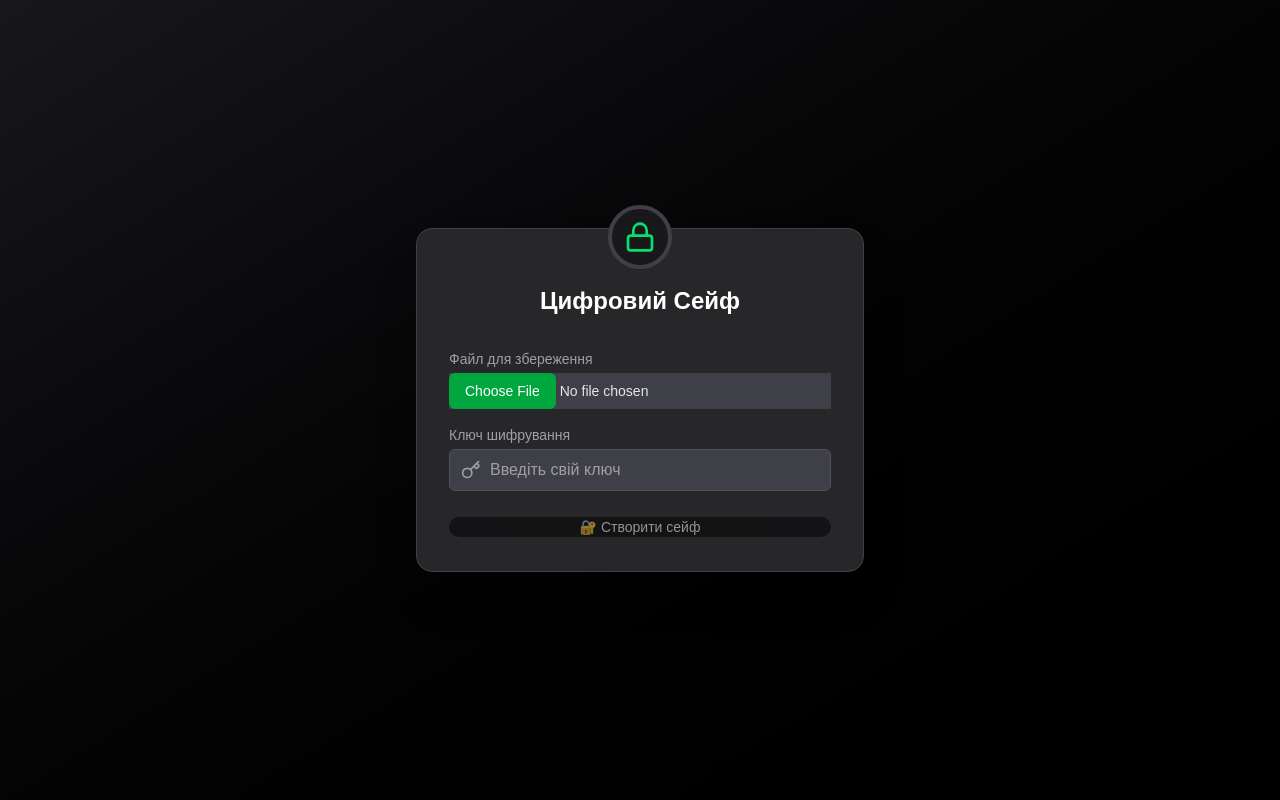
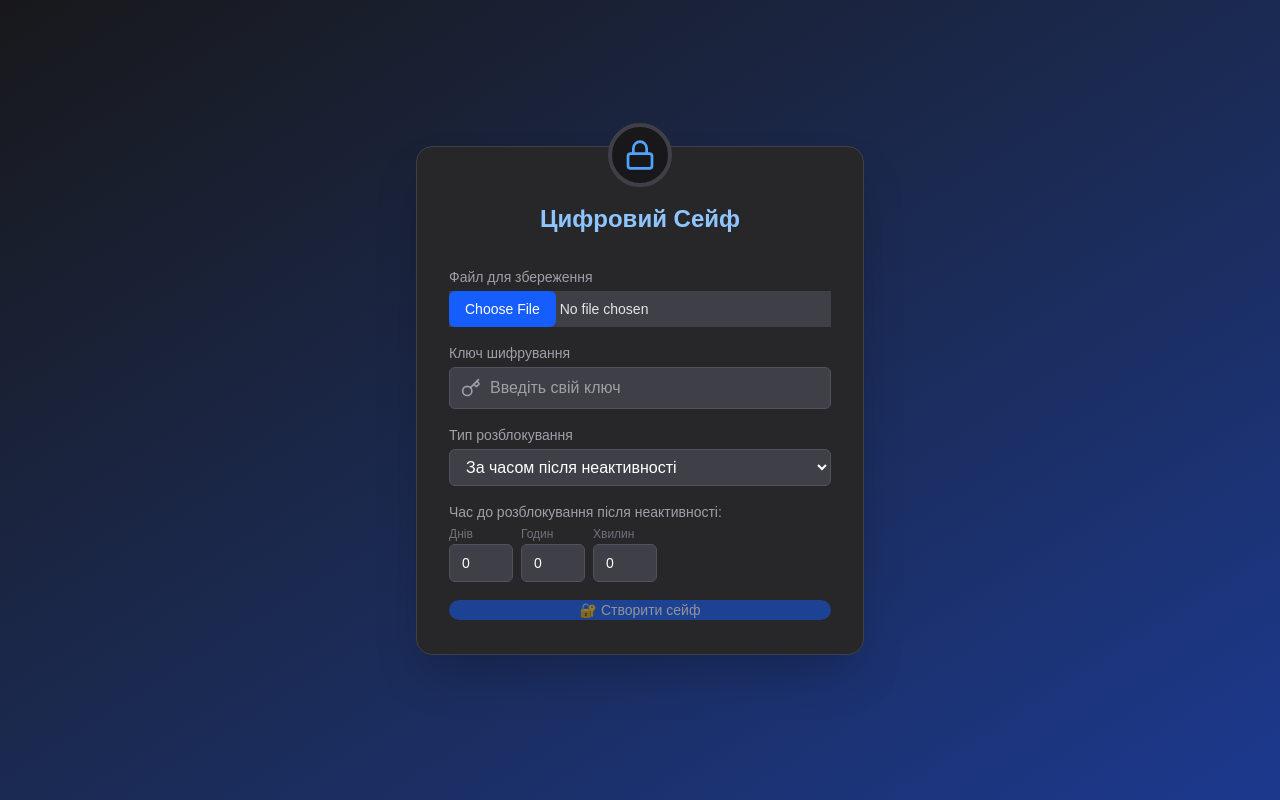
Before and after one commit to LockerDevelopment/deathlocker, a Next.js app: page /create-safe in a window 1280 px wide. Built offline with nearby package versions, Linux system fonts and the light colour scheme.

Commit message:
Updated form created safe

```diff
--- a/src/app/create-safe/page.tsx
+++ b/src/app/create-safe/page.tsx
@@ -2,17 +2,34 @@
 
 import { useState } from "react";
 import { Button } from "@/components/ui/button";
-import { Lock, Key } from "lucide-react";
+import { Lock, Key, Users, Clock } from "lucide-react";
+
+type UnlockType = "time" | "vote";
 
 export default function CreateSafePage() {
   const [file, setFile] = useState<File | null>(null);
   const [encryptionKey, setEncryptionKey] = useState("");
   const [cid, setCID] = useState<string | null>(null);
   const [loading, setLoading] = useState(false);
+  const [unlockType, setUnlockType] = useState<UnlockType>("time");
+  const [inactiveDays, setInactiveDays] = useState(0);
+  const [inactiveHours, setInactiveHours] = useState(0);
+  const [inactiveMinutes, setInactiveMinutes] = useState(0);
+  const [voters, setVoters] = useState<string>("");
 
   const handleSubmit = async () => {
     if (!file || !encryptionKey) return alert("Файл і ключ обов'язкові");
     setLoading(true);
+    console.log("Тип розблокування:", unlockType);
+    if (unlockType === "time") {
+      console.log(
+        `Розблокування за часом: ${inactiveDays} днів, ${inactiveHours} годин, ${inactiveMinutes} хвилин`
+      );
+
+    } else if (unlockType === "vote") {
+      console.log("Гаманці для голосування:", voters);
+
+    }
     try {
       setTimeout(() => {
         setCID("bafy...mockedcid");
@@ -25,42 +42,103 @@ export default function CreateSafePage() {
   };
 
   return (
-    <div className="min-h-screen flex items-center justify-center bg-gradient-to-br from-zinc-900 to-black p-6">
+    <div className="min-h-screen flex items-center justify-center bg-gradient-to-br from-zinc-900 to-blue-900 p-6">
       <div className="bg-zinc-800 text-white rounded-2xl shadow-2xl p-8 max-w-md w-full relative border border-zinc-700">
         <div className="absolute -top-6 left-1/2 -translate-x-1/2 bg-zinc-900 rounded-full p-3 border-4 border-zinc-700">
-          <Lock className="w-8 h-8 text-green-400" />
+          <Lock className="w-8 h-8 text-blue-400" />
         </div>
 
-        <h1 className="text-2xl font-bold text-center mt-6 mb-8">Цифровий Сейф</h1>
+        <h1 className="text-2xl font-bold text-center mt-6 mb-8 text-blue-300">Цифровий Сейф</h1>
 
         <label className="block text-sm text-zinc-400 mb-1">Файл для збереження</label>
         <input
           type="file"
           onChange={(e) => setFile(e.target.files?.[0] || null)}
-          className="w-full text-sm file:rounded-md file:border-0 file:bg-green-600 file:text-white file:px-4 file:py-2 mb-4 bg-zinc-700 text-zinc-200"
+          className="w-full text-sm file:rounded-md file:border-0 file:bg-blue-600 file:text-white file:px-4 file:py-2 mb-4 bg-zinc-700 text-zinc-200"
         />
 
         <label className="block text-sm text-zinc-400 mb-1">Ключ шифрування</label>
-        <div className="relative mb-6">
+        <div className="relative mb-4">
           <Key className="absolute left-3 top-1/2 -translate-y-1/2 text-zinc-400 w-5 h-5" />
           <input
             type="password"
             placeholder="Введіть свій ключ"
             value={encryptionKey}
             onChange={(e) => setEncryptionKey(e.target.value)}
-            className="w-full pl-10 pr-4 py-2 rounded-md bg-zinc-700 text-white border border-zinc-600 focus:outline-none focus:ring-2 focus:ring-green-500"
+            className="w-full pl-10 pr-4 py-2 rounded-md bg-zinc-700 text-white border border-zinc-600 focus:outline-none focus:ring-2 focus:ring-blue-500"
           />
         </div>
 
-        <Button onClick={handleSubmit} disabled={loading || !file || !encryptionKey} className="w-full">
+        <label className="block text-sm text-zinc-400 mb-1">Тип розблокування</label>
+        <select
+          value={unlockType}
+          onChange={(e) => setUnlockType(e.target.value as UnlockType)}
+          className="w-full py-2 px-3 rounded-md bg-zinc-700 text-white border border-zinc-600 focus:outline-none focus:ring-2 focus:ring-blue-500 mb-4"
+        >
+          <option value="time">За часом після неактивності</option>
+          <option value="vote">За голосуванням</option>
+        </select>
+
+        {unlockType === "time" && (
+          <div className="mb-4">
+            <label className="block text-sm text-zinc-400 mb-1">Час до розблокування після неактивності:</label>
+            <div className="flex space-x-2">
+              <div>
+                <label className="block text-xs text-zinc-500 mb-0.5">Днів</label>
+                <input
+                  type="number"
+                  value={inactiveDays}
+                  onChange={(e) => setInactiveDays(parseInt(e.target.value))}
+                  className="w-16 py-2 px-3 rounded-md bg-zinc-700 text-white border border-zinc-600 focus:outline-none focus:ring-2 focus:ring-blue-500 text-sm"
+                />
+              </div>
+              <div>
+                <label className="block text-xs text-zinc-500 mb-0.5">Годин</label>
+                <input
+                  type="number"
+                  value={inactiveHours}
+                  onChange={(e) => setInactiveHours(parseInt(e.target.value))}
+                  className="w-16 py-2 px-3 rounded-md bg-zinc-700 text-white border border-zinc-600 focus:outline-none focus:ring-2 focus:ring-blue-500 text-sm"
+                />
+              </div>
+              <div>
+                <label className="block text-xs text-zinc-500 mb-0.5">Хвилин</label>
+                <input
+                  type="number"
+                  value={inactiveMinutes}
+                  onChange={(e) => setInactiveMinutes(parseInt(e.target.value))}
+                  className="w-16 py-2 px-3 rounded-md bg-zinc-700 text-white border border-zinc-600 focus:outline-none focus:ring-2 focus:ring-blue-500 text-sm"
+                />
+              </div>
+            </div>
+          </div>
+        )}
+
+        {unlockType === "vote" && (
+          <div className="mb-4">
+            <label className="block text-sm text-zinc-400 mb-1">Гаманці для голосування (кожний з нового рядка)</label>
+            <textarea
+              value={voters}
+              onChange={(e) => setVoters(e.target.value)}
+              className="w-full py-2 px-3 rounded-md bg-zinc-700 text-white border border-zinc-600 focus:outline-none focus:ring-2 focus:ring-blue-500 text-sm"
+              rows={3}
+            />
+          </div>
+        )}
+
+        <Button onClick={handleSubmit} disabled={loading || !file || !encryptionKey} className="w-full bg-blue-600 hover:bg-blue-700">
           {loading ? "Завантаження..." : "🔐 Створити сейф"}
         </Button>
 
         {cid && (
-          <div className="mt-6 bg-zinc-900 border border-zinc-700 p-4 rounded-lg text-sm text-green-300">
+          <div className="mt-6 bg-zinc-900 border border-zinc-700 p-4 rounded-lg text-sm text-blue-300">
             <p className="mb-1">✅ Сейф створено!</p>
-            <p className="break-all"><strong>CID:</strong> {cid}</p>
-            <p className="text-xs text-zinc-500 mt-2">Не забудьте зберегти свій ключ шифрування. Без нього ви не зможете відновити доступ до даних.</p>
+            <p className="break-all">
+              <strong>CID:</strong> {cid}
+            </p>
+            <p className="text-xs text-zinc-500 mt-2">
+              Не забудьте зберегти свій ключ шифрування. Без нього ви не зможете відновити доступ до даних.
+            </p>
           </div>
         )}
       </div>
```
